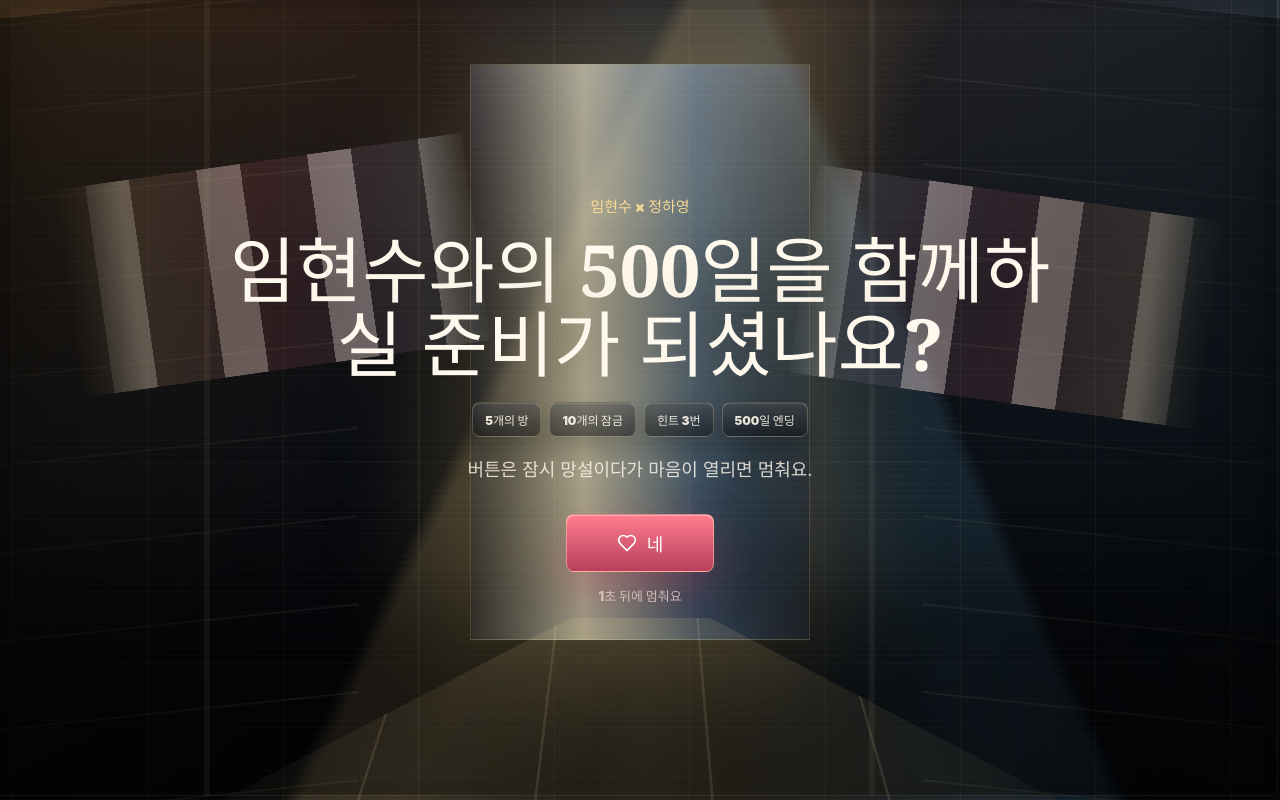
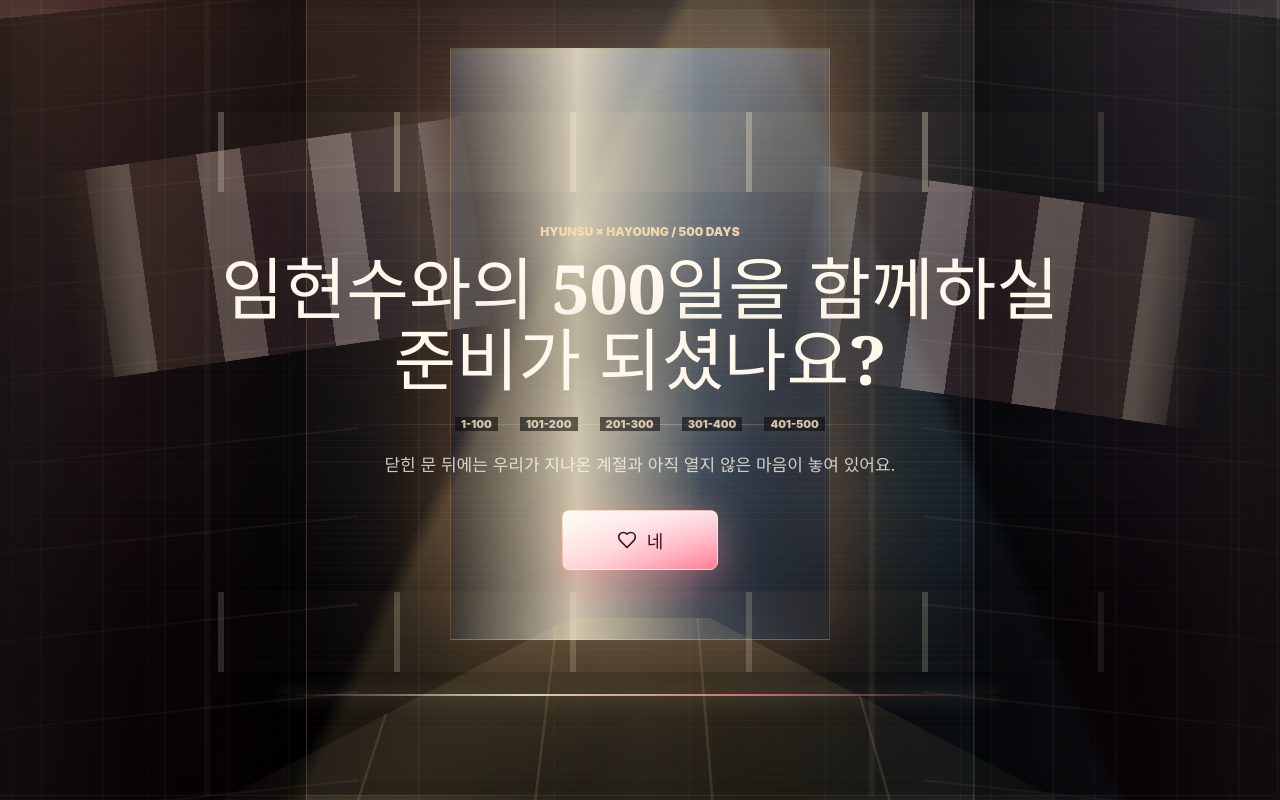
Before and after one commit to him55710-sudo/hayoung, a React (Vite) app: page / in a window 1280 px wide. Built offline with nearby package versions, Linux system fonts and the light colour scheme.

Commit message:
Redesign romantic intro screen

```diff
--- a/src/App.tsx
+++ b/src/App.tsx
@@ -526,6 +526,16 @@ function App() {
 
   useRoomAmbience(phase, roomIndex, audioEnabled);
 
+  const getIntroButtonBounds = () => {
+    if (typeof window === "undefined") {
+      return { maxX: 220, maxY: 95 };
+    }
+    return {
+      maxX: Math.max(64, Math.min(220, window.innerWidth * 0.26)),
+      maxY: Math.max(14, Math.min(28, window.innerHeight * 0.03)),
+    };
+  };
+
   useEffect(() => {
     if (phase !== "intro") {
       return;
@@ -541,6 +551,23 @@ function App() {
       });
     }, 1000);
     return () => window.clearInterval(timer);
+  }, [phase]);
+
+  useEffect(() => {
+    if (phase !== "intro") {
+      return;
+    }
+    const clampButtonToViewport = () => {
+      setButtonOffset((offset) => {
+        const { maxX, maxY } = getIntroButtonBounds();
+        return {
+          x: Math.max(-maxX, Math.min(maxX, offset.x)),
+          y: Math.max(-maxY, Math.min(maxY, offset.y)),
+        };
+      });
+    };
+    window.addEventListener("resize", clampButtonToViewport);
+    return () => window.removeEventListener("resize", clampButtonToViewport);
   }, [phase]);
 
   useEffect(() => {
@@ -602,6 +629,7 @@ function App() {
         cinematicCamera: "dynamic FOV breathing, ACES exposure ramping, movement sway, focus pull, and unlock impact",
         screenPostFx: "soft vignette, fine film grain, scanline texture, and unlock flash overlay",
         cameraMode: "first-person",
+        playSurface: "full-viewport first-person Roblox-like room escape surface with keyboard movement, pointer-look, mobile joystick/look pad, and fullscreen request on start",
         embodiedView: "Hayoung first-person hands with flashlight, heart key, hair strands, skirt silhouette, and name charm",
         characterDetail: "camera-attached Hayoung avatar cues: hands, sleeves, hair, skirt hem, H/Y charm, flashlight, and heart key",
         interactableInRange: nearInteractable,
@@ -678,9 +706,10 @@ function App() {
       return;
     }
     const direction = Math.random() > 0.5 ? 1 : -1;
+    const { maxX, maxY } = getIntroButtonBounds();
     setButtonOffset({
-      x: direction * (90 + Math.random() * 130),
-      y: (Math.random() - 0.5) * 95,
+      x: direction * (maxX * (0.58 + Math.random() * 0.42)),
+      y: (Math.random() - 0.5) * maxY * 2,
     });
   };
 
@@ -689,6 +718,7 @@ function App() {
       evadeButton();
       return;
     }
+    document.documentElement.requestFullscreen?.().catch(() => undefined);
     setPhase("game");
     setAudioEnabled(true);
     setMessage("하영이가 첫 번째 방에 들어왔어요. 중앙의 잠금 장치가 첫 단서를 기다립니다.");
@@ -816,29 +846,36 @@ function App() {
       )}
 
       {phase === "intro" && (
-        <section className="intro-screen">
+        <section className={`intro-screen${introUnlocked ? " is-open" : ""}`}>
           <div className="intro-backdrop" />
           <div className="intro-stage" aria-hidden="true">
+            <span className="intro-veil intro-veil-left" />
+            <span className="intro-veil intro-veil-right" />
             <span className="intro-door-slit" />
             <span className="intro-floor-path" />
+            <span className="intro-threshold" />
             <span className="intro-photo-strip intro-photo-strip-a" />
             <span className="intro-photo-strip intro-photo-strip-b" />
+            <span className="intro-memory-lights intro-memory-lights-a" />
+            <span className="intro-memory-lights intro-memory-lights-b" />
             <span className="intro-sidewall intro-sidewall-left" />
             <span className="intro-sidewall intro-sidewall-right" />
           </div>
           <div className="intro-copy">
-            <p className="couple-mark">임현수 × 정하영</p>
+            <p className="couple-mark">HYUNSU × HAYOUNG / 500 DAYS</p>
             <h1>임현수와의 500일을 함께하실 준비가 되셨나요?</h1>
-            <div className="intro-mission-strip" aria-label="게임 구성">
-              <span>5개의 방</span>
-              <span>10개의 잠금</span>
-              <span>힌트 3번</span>
-              <span>500일 엔딩</span>
+            <div className="intro-memory-line" aria-label="500일의 기억">
+              <span>1-100</span>
+              <span>101-200</span>
+              <span>201-300</span>
+              <span>301-400</span>
+              <span>401-500</span>
             </div>
-            <p>버튼은 잠시 망설이다가 마음이 열리면 멈춰요.</p>
+            <p>닫힌 문 뒤에는 우리가 지나온 계절과 아직 열지 않은 마음이 놓여 있어요.</p>
             <button
               className={`runaway-button${introUnlocked ? " is-ready" : ""}`}
               style={{ translate: `${buttonOffset.x}px ${buttonOffset.y}px` }}
+              aria-label="네, 500일 방탈출 시작하기"
               onClick={startGame}
               onMouseEnter={evadeButton}
               onMouseMove={evadeButton}
@@ -849,9 +886,8 @@ function App() {
               type="button"
             >
               <Heart aria-hidden="true" />
-              네
+              <span>네</span>
             </button>
-            <span className="unlock-timer">{introUnlocked ? "이제 클릭할 수 있어요." : `${Math.max(0, 6 - introSeconds)}초 뒤에 멈춰요`}</span>
           </div>
         </section>
       )}
--- a/src/styles.css
+++ b/src/styles.css
@@ -49,20 +49,20 @@ button {
   place-items: center;
   overflow: hidden;
   background:
-    linear-gradient(180deg, rgba(9, 9, 12, 0.14), rgba(3, 4, 7, 0.86)),
-    linear-gradient(112deg, rgba(255, 190, 93, 0.22), transparent 34%),
-    linear-gradient(252deg, rgba(96, 194, 255, 0.2), transparent 40%),
-    linear-gradient(180deg, #211513 0%, #11161e 54%, #050608 100%);
+    linear-gradient(180deg, rgba(8, 7, 10, 0.04), rgba(5, 4, 8, 0.88) 78%, #030305 100%),
+    linear-gradient(112deg, rgba(255, 190, 146, 0.22), transparent 38%),
+    linear-gradient(252deg, rgba(112, 190, 212, 0.22), transparent 42%),
+    linear-gradient(180deg, #201314 0%, #12131a 54%, #050506 100%);
 }
 
 .intro-backdrop {
   position: absolute;
   inset: -8%;
   background:
-    repeating-linear-gradient(90deg, rgba(255, 232, 184, 0.08) 0 1px, transparent 1px 132px),
+    repeating-linear-gradient(90deg, rgba(255, 232, 184, 0.075) 0 1px, transparent 1px 132px),
     repeating-linear-gradient(0deg, rgba(255, 255, 255, 0.035) 0 1px, transparent 1px 7px),
-    linear-gradient(116deg, transparent 0 42%, rgba(255, 219, 146, 0.18) 43% 48%, transparent 57%),
-    linear-gradient(246deg, transparent 0 34%, rgba(122, 205, 255, 0.14) 35% 41%, transparent 54%);
+    linear-gradient(116deg, transparent 0 42%, rgba(255, 219, 146, 0.2) 43% 48%, transparent 57%),
+    linear-gradient(246deg, transparent 0 34%, rgba(122, 205, 255, 0.12) 35% 41%, transparent 54%);
   opacity: 0.86;
   animation: introDrift 12s ease-in-out infinite alternate;
 }
@@ -79,7 +79,7 @@ button {
   border: 1px solid rgba(255, 229, 184, 0.12);
   box-shadow:
     inset 0 0 0 12px rgba(0, 0, 0, 0.12),
-    inset 0 -26vh 80px rgba(0, 0, 0, 0.38);
+    inset 0 -26vh 80px rgba(0, 0, 0, 0.42);
 }
 
 .intro-backdrop::after {
@@ -100,20 +100,50 @@ button {
   display: block;
 }
 
+.intro-veil {
+  top: -8%;
+  width: 28vw;
+  height: 116%;
+  border-inline: 1px solid rgba(255, 222, 184, 0.14);
+  background:
+    linear-gradient(90deg, rgba(255, 199, 183, 0.18), rgba(70, 22, 34, 0.22), rgba(0, 0, 0, 0.64)),
+    repeating-linear-gradient(90deg, transparent 0 28px, rgba(255, 238, 218, 0.08) 28px 30px, transparent 30px 62px);
+  opacity: 0.72;
+  filter: saturate(1.08);
+}
+
+.intro-veil-left {
+  left: -4vw;
+  transform: skewY(-5deg);
+}
+
+.intro-veil-right {
+  right: -4vw;
+  transform: skewY(5deg) scaleX(-1);
+}
+
 .intro-door-slit {
   left: 50%;
-  top: 8%;
-  width: min(340px, 42vw);
-  height: 72vh;
-  border: 1px solid rgba(255, 223, 154, 0.2);
-  background:
-    linear-gradient(90deg, transparent, rgba(255, 246, 210, 0.58), rgba(146, 199, 255, 0.28), transparent),
-    linear-gradient(180deg, rgba(255, 255, 255, 0.1), rgba(255, 216, 122, 0.08), transparent);
-  box-shadow:
-    0 0 140px rgba(255, 216, 122, 0.28),
-    inset 0 0 90px rgba(255, 255, 255, 0.12);
+  top: 6%;
+  width: min(380px, 42vw);
+  height: 74vh;
+  border: 1px solid rgba(255, 223, 154, 0.24);
+  background:
+    linear-gradient(90deg, transparent, rgba(255, 246, 216, 0.76), rgba(168, 211, 255, 0.26), transparent),
+    linear-gradient(180deg, rgba(255, 255, 255, 0.16), rgba(255, 190, 170, 0.1), transparent);
+  box-shadow:
+    0 0 170px rgba(255, 216, 122, 0.34),
+    0 0 72px rgba(255, 111, 124, 0.16),
+    inset 0 0 90px rgba(255, 255, 255, 0.15);
   filter: blur(0.2px);
   transform: translateX(-50%);
+}
+
+.intro-screen.is-open .intro-door-slit {
+  box-shadow:
+    0 0 210px rgba(255, 232, 184, 0.46),
+    0 0 94px rgba(255, 111, 124, 0.2),
+    inset 0 0 120px rgba(255, 255, 255, 0.2);
 }
 
 .intro-floor-path {
@@ -130,15 +160,27 @@ button {
   transform-origin: center bottom;
 }
 
+.intro-threshold {
+  left: 50%;
+  bottom: 13%;
+  width: min(720px, 72vw);
+  height: 2px;
+  background: linear-gradient(90deg, transparent, rgba(255, 246, 214, 0.82), rgba(255, 132, 154, 0.72), transparent);
+  box-shadow:
+    0 0 18px rgba(255, 232, 184, 0.52),
+    0 0 52px rgba(255, 132, 154, 0.22);
+  transform: translateX(-50%);
+}
+
 .intro-photo-strip {
-  top: 20%;
+  top: 18%;
   width: min(420px, 34vw);
   height: 210px;
   background:
-    linear-gradient(90deg, rgba(255, 223, 154, 0.36), rgba(255, 125, 142, 0.22), rgba(146, 199, 255, 0.2)),
-    repeating-linear-gradient(90deg, transparent 0 34px, rgba(255, 248, 236, 0.68) 34px 78px, transparent 78px 112px);
+    linear-gradient(90deg, rgba(255, 223, 154, 0.34), rgba(255, 150, 166, 0.23), rgba(146, 199, 255, 0.18)),
+    repeating-linear-gradient(90deg, transparent 0 34px, rgba(255, 248, 236, 0.62) 34px 78px, transparent 78px 112px);
   mask-image: linear-gradient(90deg, transparent, #000 16%, #000 84%, transparent);
-  opacity: 0.58;
+  opacity: 0.52;
   transform: rotate(-8deg);
 }
 
@@ -152,6 +194,28 @@ button {
   transform: rotate(8deg) scaleX(-1);
 }
 
+.intro-memory-lights {
+  left: 50%;
+  width: min(1020px, 84vw);
+  height: 80px;
+  background:
+    linear-gradient(90deg, transparent, rgba(255, 226, 180, 0.22), transparent),
+    repeating-linear-gradient(90deg, transparent 0 88px, rgba(255, 247, 219, 0.76) 88px 94px, transparent 94px 176px);
+  mask-image: linear-gradient(90deg, transparent, #000 10%, #000 90%, transparent);
+  opacity: 0.42;
+  transform: translateX(-50%);
+}
+
+.intro-memory-lights-a {
+  top: 14%;
+}
+
+.intro-memory-lights-b {
+  bottom: 16%;
+  opacity: 0.26;
+  transform: translateX(-50%) scaleY(-1);
+}
+
 .intro-sidewall {
   top: 0;
   width: 28vw;
@@ -175,63 +239,71 @@ button {
 .intro-copy {
   position: relative;
   z-index: 1;
-  width: min(920px, calc(100vw - 40px));
+  width: min(980px, calc(100vw - 40px));
   display: grid;
   justify-items: center;
   text-align: center;
-  padding: 40px 18px;
+  padding: 36px 18px 42px;
 }
 
 .couple-mark {
-  margin: 0 0 16px;
-  color: #ffdf9a;
-  font-size: 15px;
+  margin: 0 0 14px;
+  color: rgba(255, 226, 180, 0.92);
+  font-size: 12px;
   font-weight: 900;
+  text-transform: uppercase;
 }
 
 .intro-copy h1 {
-  max-width: 850px;
+  max-width: 900px;
   margin: 0;
   color: #fff8ec;
   font-family: Georgia, "Times New Roman", serif;
-  font-size: 72px;
+  font-size: 68px;
   font-weight: 600;
-  line-height: 1.03;
+  line-height: 1.04;
   letter-spacing: 0;
-  text-shadow: 0 20px 80px rgba(0, 0, 0, 0.5);
-}
-
-.intro-mission-strip {
+  text-shadow:
+    0 20px 80px rgba(0, 0, 0, 0.56),
+    0 0 28px rgba(255, 219, 172, 0.12);
+}
+
+.intro-memory-line {
+  position: relative;
   display: flex;
   flex-wrap: wrap;
   justify-content: center;
-  gap: 8px;
-  max-width: 680px;
+  gap: 22px;
+  width: min(620px, 84vw);
   margin-top: 22px;
-}
-
-.intro-mission-strip span {
-  min-height: 34px;
-  padding: 8px 12px;
-  border: 1px solid rgba(255, 229, 184, 0.24);
-  border-radius: 8px;
-  background:
-    linear-gradient(180deg, rgba(255, 255, 255, 0.12), rgba(0, 0, 0, 0.18)),
-    rgba(14, 16, 21, 0.42);
-  color: rgba(255, 248, 236, 0.9);
-  box-shadow:
-    inset 0 1px rgba(255, 255, 255, 0.12),
-    0 12px 28px rgba(0, 0, 0, 0.24);
-  font-size: 12px;
+  color: rgba(255, 238, 210, 0.78);
+  font-size: 11px;
   font-weight: 900;
 }
 
+.intro-memory-line::before {
+  position: absolute;
+  top: 50%;
+  left: 0;
+  right: 0;
+  z-index: -1;
+  height: 1px;
+  content: "";
+  background: linear-gradient(90deg, transparent, rgba(255, 231, 194, 0.36), transparent);
+}
+
+.intro-memory-line span {
+  padding: 0 6px;
+  background: rgba(8, 7, 10, 0.58);
+  text-shadow: 0 0 16px rgba(255, 216, 184, 0.36);
+}
+
 .intro-copy p:not(.couple-mark) {
-  max-width: 560px;
-  margin: 18px 0 28px;
-  color: rgba(255, 248, 236, 0.82);
-  font-size: 18px;
-  line-height: 1.7;
+  max-width: 590px;
+  margin: 20px 0 30px;
+  color: rgba(255, 248, 236, 0.78);
+  font-size: 17px;
+  line-height: 1.72;
 }
 
 .runaway-button,
@@ -252,16 +324,31 @@ button {
     0 18px 45px rgba(178, 51, 83, 0.34);
   cursor: pointer;
   transition:
+    translate 520ms cubic-bezier(0.16, 1, 0.3, 1),
     transform 260ms cubic-bezier(0.2, 0.8, 0.2, 1),
     box-shadow 220ms ease,
     filter 220ms ease;
 }
 
 .runaway-button {
-  min-width: 148px;
-  padding: 15px 32px;
+  min-width: 156px;
+  padding: 16px 34px;
   font-size: 18px;
   font-weight: 950;
+  color: #421421;
+  background:
+    linear-gradient(180deg, rgba(255, 255, 255, 0.7), rgba(255, 255, 255, 0.08)),
+    linear-gradient(135deg, #fff0de, #ffc7d0 42%, #ff6f8a 100%);
+  box-shadow:
+    inset 0 1px rgba(255, 255, 255, 0.78),
+    0 18px 46px rgba(255, 111, 138, 0.34),
+    0 0 34px rgba(255, 232, 184, 0.18);
+  will-change: translate, transform;
+}
+
+.runaway-button:hover {
+  filter: brightness(1.04) saturate(1.04);
+  transform: translateY(-1px);
 }
 
 .runaway-button.is-ready {
@@ -273,13 +360,6 @@ button {
 .answer-row button svg {
   width: 20px;
   height: 20px;
-}
-
-.unlock-timer {
-  margin-top: 14px;
-  color: rgba(255, 248, 236, 0.72);
-  font-size: 13px;
-  font-weight: 800;
 }
 
 .game-screen {
@@ -2154,14 +2234,16 @@ button {
   from {
     filter: brightness(1);
     box-shadow:
-      inset 0 1px rgba(255, 255, 255, 0.32),
-      0 18px 45px rgba(178, 51, 83, 0.34);
+      inset 0 1px rgba(255, 255, 255, 0.72),
+      0 18px 46px rgba(255, 111, 138, 0.34),
+      0 0 34px rgba(255, 232, 184, 0.18);
   }
   to {
     filter: brightness(1.12);
     box-shadow:
-      inset 0 1px rgba(255, 255, 255, 0.32),
-      0 22px 58px rgba(255, 125, 142, 0.44);
+      inset 0 1px rgba(255, 255, 255, 0.82),
+      0 22px 58px rgba(255, 125, 142, 0.48),
+      0 0 54px rgba(255, 232, 184, 0.3);
   }
 }
 
@@ -2762,15 +2844,14 @@ button {
     font-size: 15px;
   }
 
-  .intro-mission-strip {
-    max-width: 330px;
-    gap: 6px;
-  }
-
-  .intro-mission-strip span {
-    min-height: 30px;
-    padding: 7px 9px;
-    font-size: 11px;
+  .intro-memory-line {
+    width: min(330px, 88vw);
+    gap: 8px 12px;
+    font-size: 10px;
+  }
+
+  .intro-memory-line span {
+    padding: 0 4px;
   }
 
   .intro-door-slit {
```
Also changed, not shown: scripts/verify-game.mjs (+32 -0 lines), 1 other file (tests, documents, lock files or other folders).
